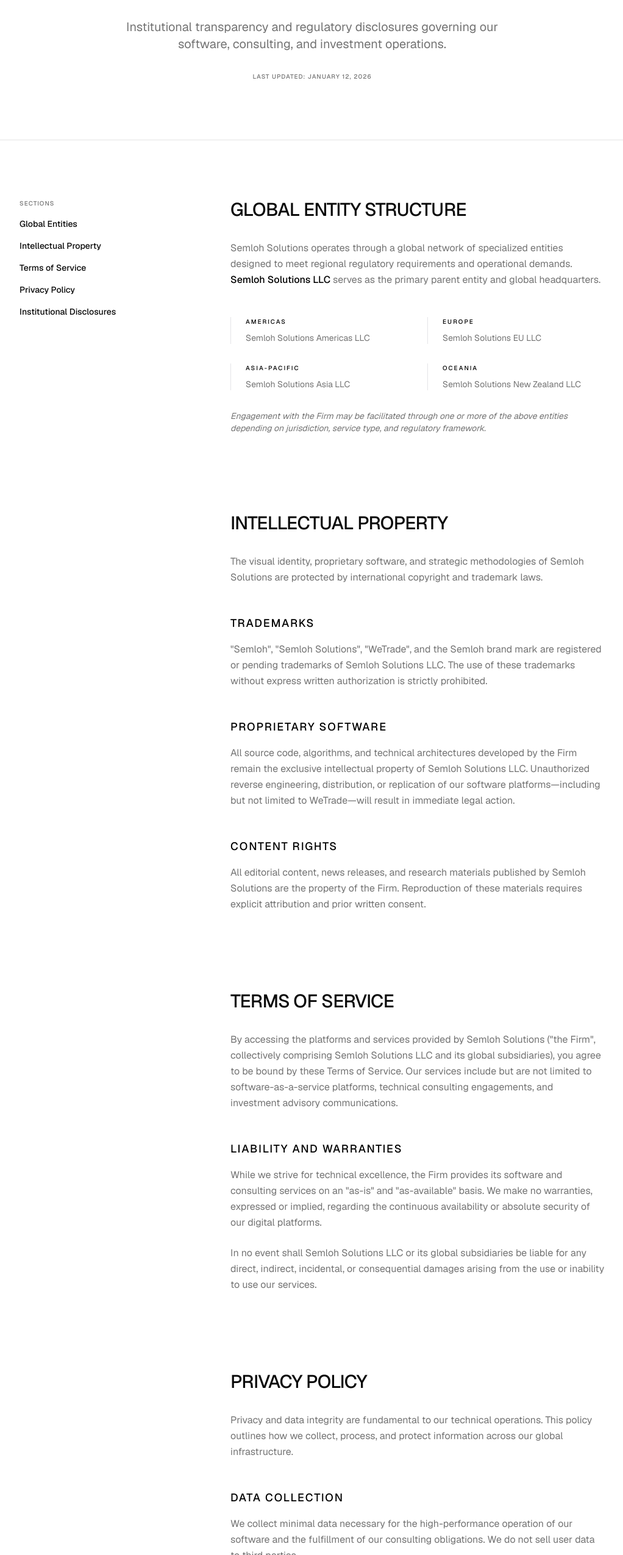
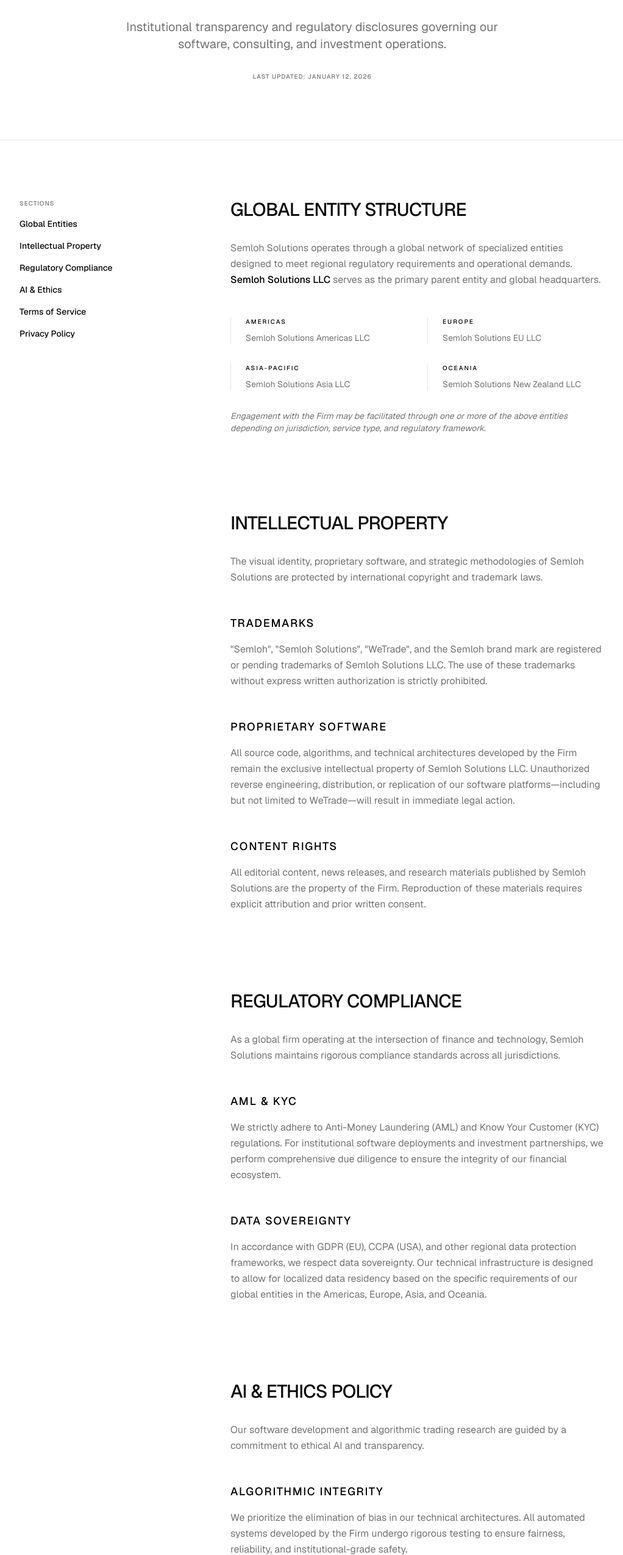
Before and after one commit to Chatterbox-Labs-LLC/semloh, a Next.js app: page /legal in a window 1280 px wide. Shown: the part 250-2800 px from the top of the page at 61% size, without its empty margins (128-1150 px from the left). Built offline with nearby package versions, Linux system fonts and the light colour scheme.

Commit message:
add regulatory compliance and AI ethics sections to legal page

```diff
--- a/src/app/legal/page.tsx
+++ b/src/app/legal/page.tsx
@@ -28,9 +28,10 @@
                 <nav className="flex flex-col space-y-4">
                   <a href="#entities" className="text-sm font-medium hover:opacity-60 transition-opacity">Global Entities</a>
                   <a href="#trademarks" className="text-sm font-medium hover:opacity-60 transition-opacity">Intellectual Property</a>
+                  <a href="#compliance" className="text-sm font-medium hover:opacity-60 transition-opacity">Regulatory Compliance</a>
+                  <a href="#ai-ethics" className="text-sm font-medium hover:opacity-60 transition-opacity">AI & Ethics</a>
                   <a href="#terms" className="text-sm font-medium hover:opacity-60 transition-opacity">Terms of Service</a>
                   <a href="#privacy" className="text-sm font-medium hover:opacity-60 transition-opacity">Privacy Policy</a>
-                  <a href="#disclosures" className="text-sm font-medium hover:opacity-60 transition-opacity">Institutional Disclosures</a>
                 </nav>
               </div>
             </aside>
@@ -91,6 +92,46 @@
                   <h3 className="text-lg font-medium text-black dark:text-white uppercase tracking-widest mt-12 mb-4">Content Rights</h3>
                   <p>
                     All editorial content, news releases, and research materials published by Semloh Solutions are the property of the Firm. Reproduction of these materials requires explicit attribution and prior written consent.
+                  </p>
+                </div>
+              </section>
+
+              {/* Regulatory Compliance */}
+              <section id="compliance" className="space-y-8">
+                <h2 className="text-3xl font-medium uppercase tracking-tight">Regulatory Compliance</h2>
+                <div className="prose prose-zinc dark:prose-invert max-w-none space-y-6 text-muted-foreground font-normal leading-relaxed">
+                  <p>
+                    As a global firm operating at the intersection of finance and technology, Semloh Solutions maintains rigorous compliance standards across all jurisdictions.
+                  </p>
+
+                  <h3 className="text-lg font-medium text-black dark:text-white uppercase tracking-widest mt-12 mb-4">AML & KYC</h3>
+                  <p>
+                    We strictly adhere to Anti-Money Laundering (AML) and Know Your Customer (KYC) regulations. For institutional software deployments and investment partnerships, we perform comprehensive due diligence to ensure the integrity of our financial ecosystem.
+                  </p>
+
+                  <h3 className="text-lg font-medium text-black dark:text-white uppercase tracking-widest mt-12 mb-4">Data Sovereignty</h3>
+                  <p>
+                    In accordance with GDPR (EU), CCPA (USA), and other regional data protection frameworks, we respect data sovereignty. Our technical infrastructure is designed to allow for localized data residency based on the specific requirements of our global entities in the Americas, Europe, Asia, and Oceania.
+                  </p>
+                </div>
+              </section>
+
+              {/* AI & Ethics */}
+              <section id="ai-ethics" className="space-y-8">
+                <h2 className="text-3xl font-medium uppercase tracking-tight">AI & Ethics Policy</h2>
+                <div className="prose prose-zinc dark:prose-invert max-w-none space-y-6 text-muted-foreground font-normal leading-relaxed">
+                  <p>
+                    Our software development and algorithmic trading research are guided by a commitment to ethical AI and transparency.
+                  </p>
+
+                  <h3 className="text-lg font-medium text-black dark:text-white uppercase tracking-widest mt-12 mb-4">Algorithmic Integrity</h3>
+                  <p>
+                    We prioritize the elimination of bias in our technical architectures. All automated systems developed by the Firm undergo rigorous testing to ensure fairness, reliability, and institutional-grade safety.
+                  </p>
+
+                  <h3 className="text-lg font-medium text-black dark:text-white uppercase tracking-widest mt-12 mb-4">Human Oversight</h3>
+                  <p>
+                    Despite our focus on automation, all critical decision-making processes—particularly in our consulting and investment divisions—are subject to final human review and oversight.
                   </p>
                 </div>
               </section>
```
